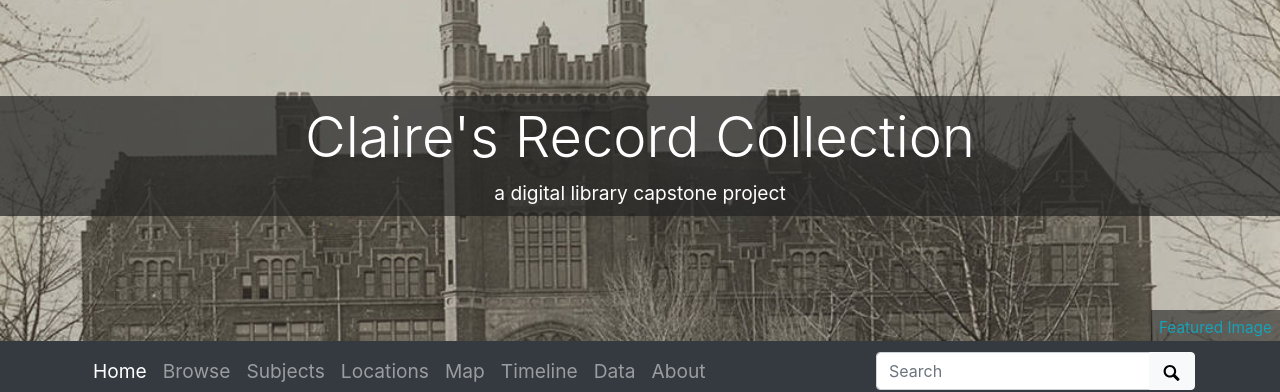
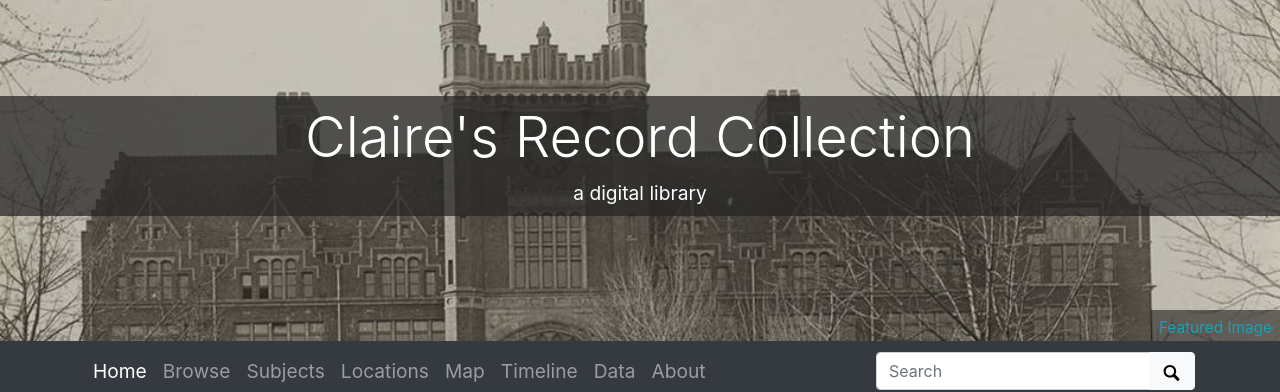
Before and after one commit to celattin/digital-library-capstone, a Jekyll site: the page built from index.md, in a window 1280 px wide. Shown: the top 392 px of the page. Built offline with Jekyll 4.4.1, drawn with Linux system fonts in a browser that asks for light colours.

Commit message:
Update _config.yml

```diff
--- a/_config.yml
+++ b/_config.yml
@@ -22,7 +22,7 @@ source-code: https://github.com/CollectionBuilder/collectionbuilder-gh
 # title of site appears in banner
 title: Claire's Record Collection
 # tagline, a short phrase that will appear throughout the site in the top banner
-tagline: a digital library capstone project
+tagline: a digital library
 # description appears in meta tags and other locations
 # this description might appear in search result lists, keep around 160 characters max
 description: "CollectionBuilder-GH is a template for creating small digital collection exhibits on GitHub Pages designed for teaching digital library skills"
```
